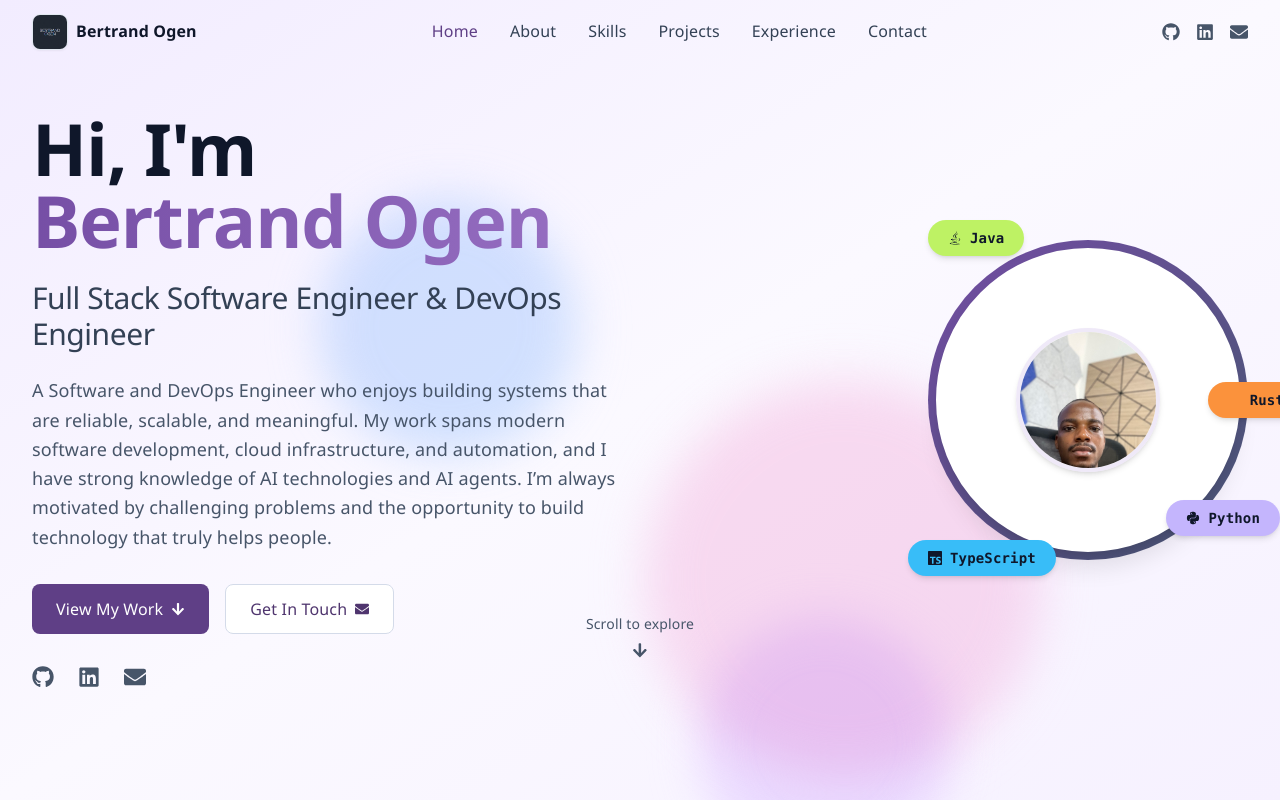
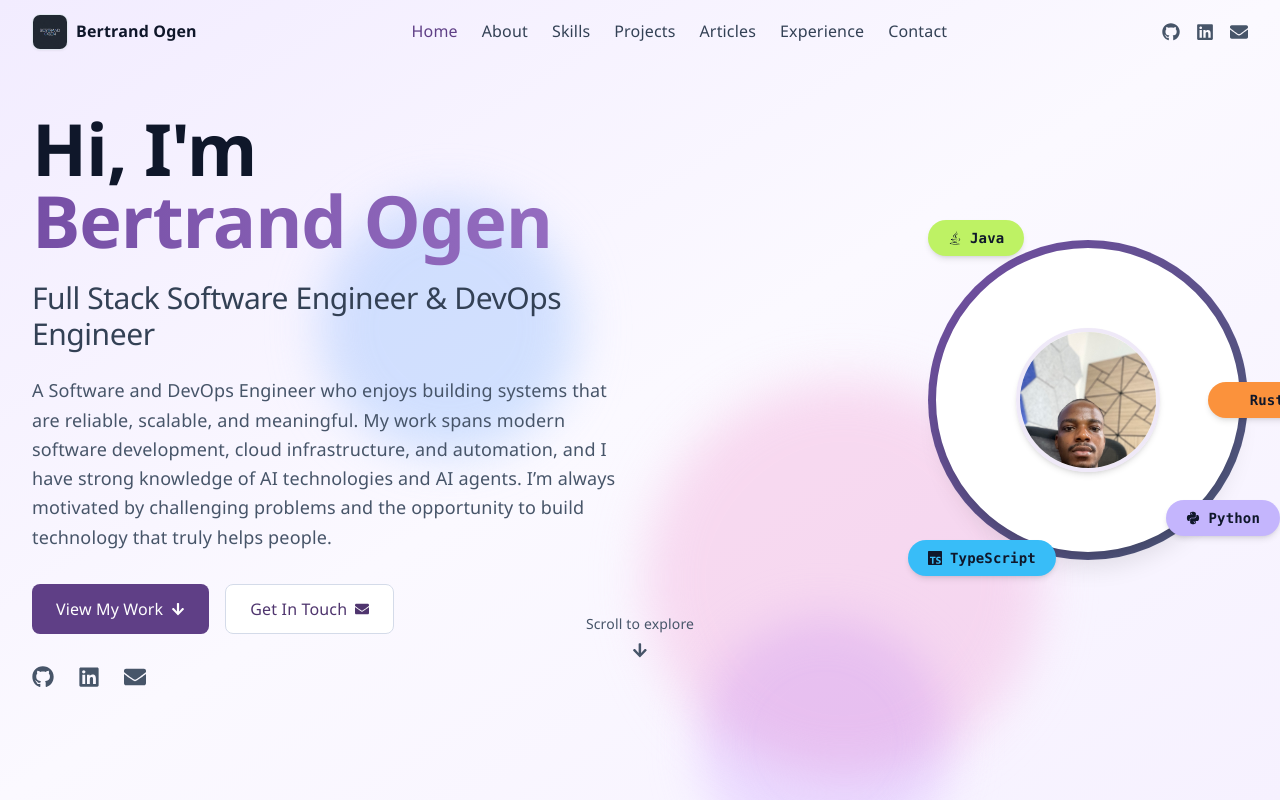
Before and after one commit to Ogenbertrand/portfolio, a React (Vite) app: page / in a window 1280 px wide. Shown: the top 800 px of the page. Built offline with nearby package versions, Linux system fonts and the light colour scheme; some icons are missing.

Commit message:
feat: enhance header navigation for responsive routing

```diff
--- a/src/components/layout/Header.tsx
+++ b/src/components/layout/Header.tsx
@@ -27,6 +27,7 @@ const Header = () => {
     { name: 'About', to: '/about' },
     { name: 'Skills', to: '/skills' },
     { name: 'Projects', to: '/projects' },
+    { name: 'Articles', to: '/articles' },
     { name: 'Experience', to: '/experience' },
     { name: 'Contact', to: '/contact' }
   ]
@@ -58,7 +59,7 @@ const Header = () => {
             </Link>
           </motion.div>
 
-          <nav className="hidden md:flex items-center space-x-8">
+          <nav className="hidden lg:flex items-center space-x-6">
             {navItems.map((item) => (
               <motion.div
                 key={item.name}
@@ -78,7 +79,7 @@ const Header = () => {
             ))}
           </nav>
 
-          <div className="hidden md:flex items-center space-x-4">
+          <div className="hidden xl:flex items-center space-x-4">
             <motion.a
               href="https://github.com/Ogenbertrand"
               target="_blank"
@@ -110,7 +111,7 @@ const Header = () => {
           </div>
 
           <button
-            className="md:hidden text-gray-700 hover:text-primary-700 transition-colors duration-200"
+            className="lg:hidden text-gray-700 hover:text-primary-700 transition-colors duration-200"
             onClick={() => setIsMenuOpen(!isMenuOpen)}
             aria-label="Toggle menu"
           >
@@ -125,7 +126,7 @@ const Header = () => {
               animate={{ opacity: 1, height: 'auto' }}
               exit={{ opacity: 0, height: 0 }}
               transition={{ duration: 0.3 }}
-              className="md:hidden bg-white/95 backdrop-blur-md border-t border-gray-200"
+              className="lg:hidden bg-white/95 backdrop-blur-md border-t border-gray-200"
             >
               <nav className="py-4 space-y-2">
                 {navItems.map((item) => (
```
